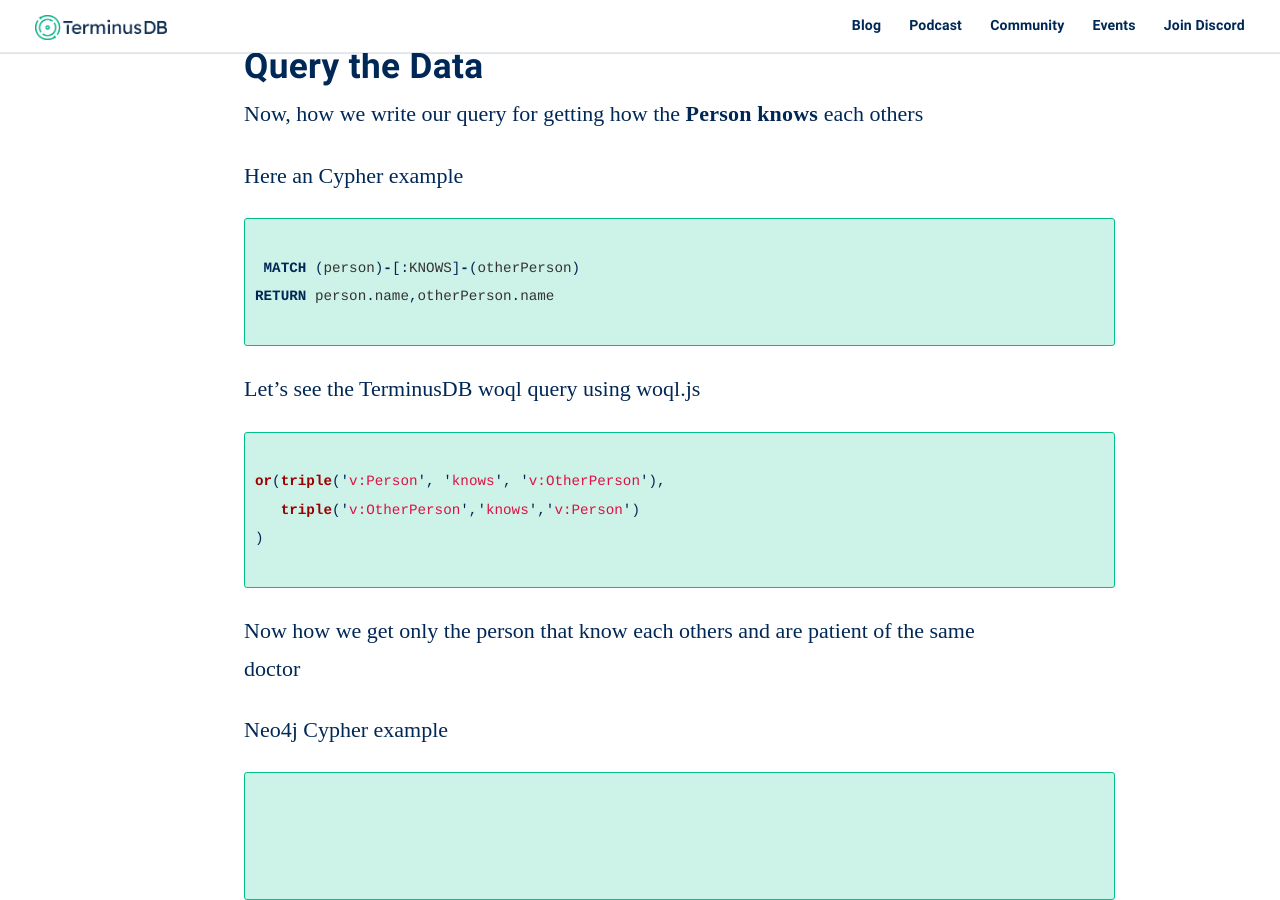
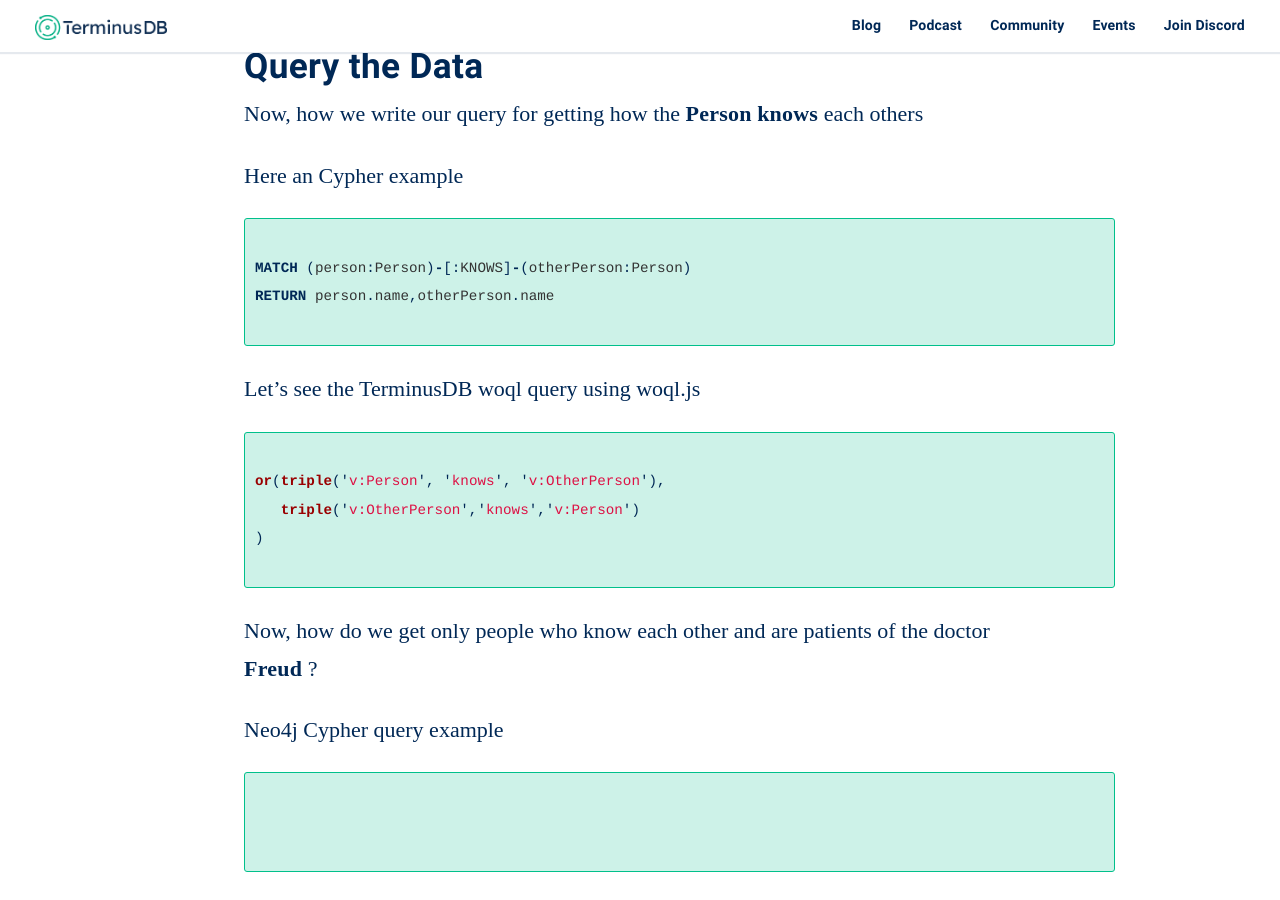
Before and after one commit to terminusdb/terminusdb-blog, a Jekyll site: the page built from _posts/2020-09-24-graph-databases-terminusdb-vs-neo4j.md, in a window 1280 px wide and 900 px high, scrolled down 9390 px. Built offline with Jekyll 4.4.1, drawn with Linux system fonts in a browser that asks for light colours; some web fonts are replaced; comment, search, counter and statistics services are not loaded; some of the changed text lies outside the part shown.

Commit message:
review query

````diff
--- a/_posts/2020-09-24-graph-databases-terminusdb-vs-neo4j.md
+++ b/_posts/2020-09-24-graph-databases-terminusdb-vs-neo4j.md
@@ -255,7 +255,7 @@
 
 ```sql
 
- MATCH (person)-[:KNOWS]-(otherPerson)
+MATCH (person:Person)-[:KNOWS]-(otherPerson:Person)
 RETURN person.name,otherPerson.name
 
 ```
@@ -270,20 +270,26 @@
 
 ```
 
-Now how we get only the person that know each others and are patient of the same doctor
+Now, how do we get only people who know each other and are patients of the doctor **Freud** ?
 
-Neo4j Cypher example
+Neo4j Cypher query example
 
 ```sql
 
 
 
+```
 
-```
+TerminusDB query example
 
 ```Js
 
-
+and(
+	triple('v:Person', 'knows', 'v:OtherPerson'),
+	triple("v:Doc",'patient','v:Person'),
+	triple("v:Doc",'patient','v:OtherPerson'),
+  	triple("v:Doc",'name','v:Freud')
+)
 
 ```
 
````
